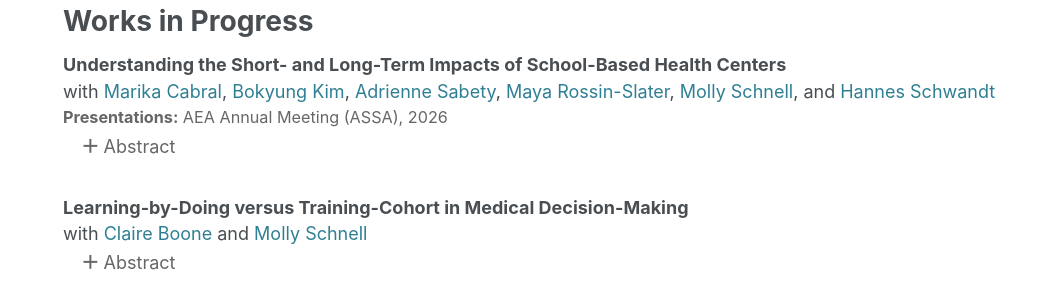
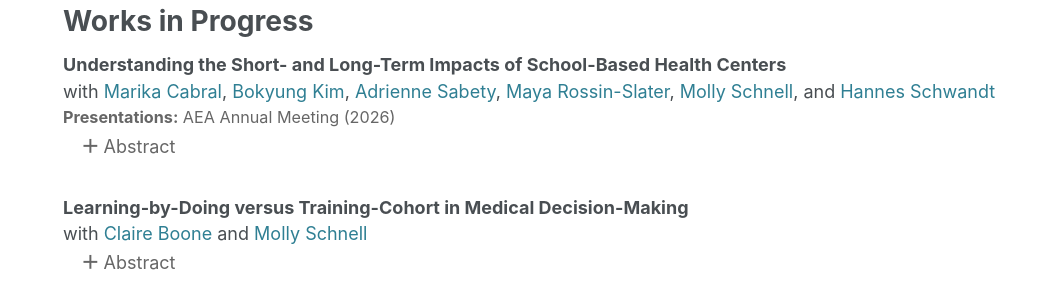
Before and after one commit to maxpienkny/maxpienkny.github.io, a Jekyll site: the page built from _pages/research.md, in a window 1280 px wide and 900 px high, scrolled down 500 px. Shown: the part 153-453 px from the top of the window, without its empty margins (0-1039 px from the left). Built offline with Jekyll 4.4.1, drawn with Linux system fonts in a browser that asks for light colours.

Commit message:
update parentheses

```diff
--- a/_pages/research.md
+++ b/_pages/research.md
@@ -174,7 +174,7 @@ author_profile: false
   </div>
 
   <div class="paper-meta">
-    <strong>Presentations:</strong> AEA Annual Meeting (ASSA), 2026
+    <strong>Presentations:</strong> AEA Annual Meeting (2026)
   </div>
 
   <details>
```
Also changed, not shown: _pages/about.md (+1 -1 lines), 4 other files.
